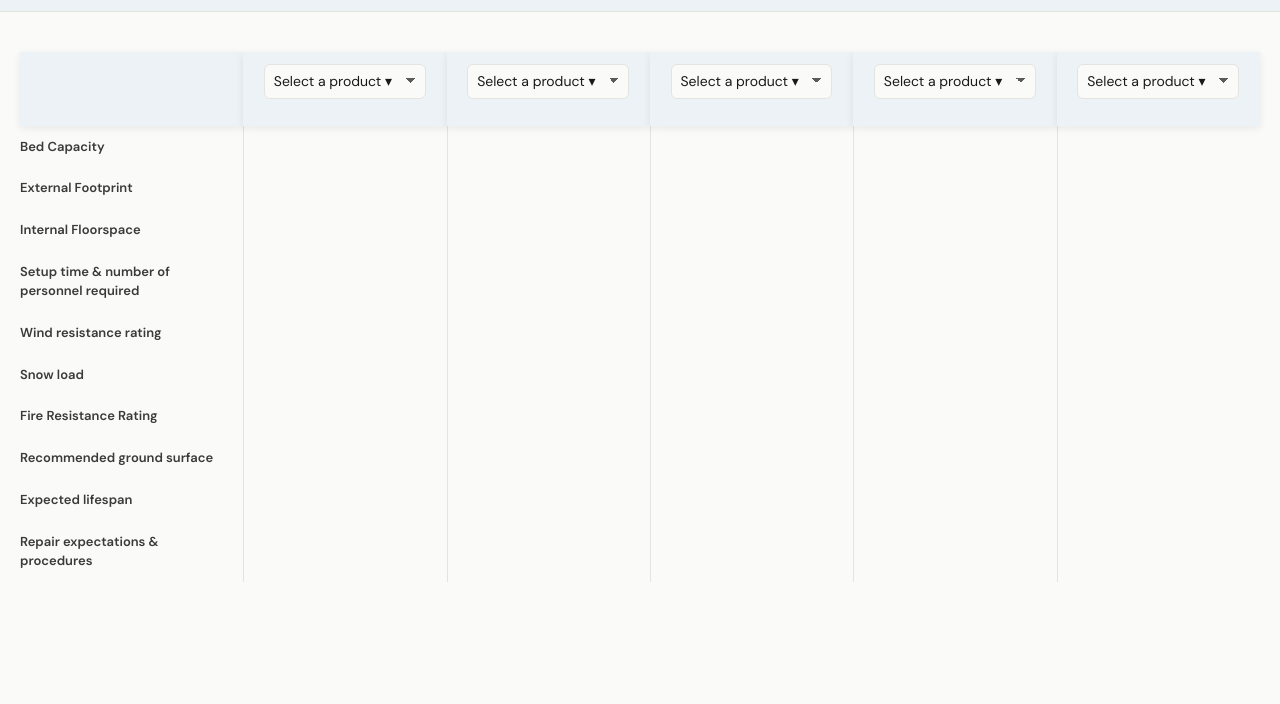
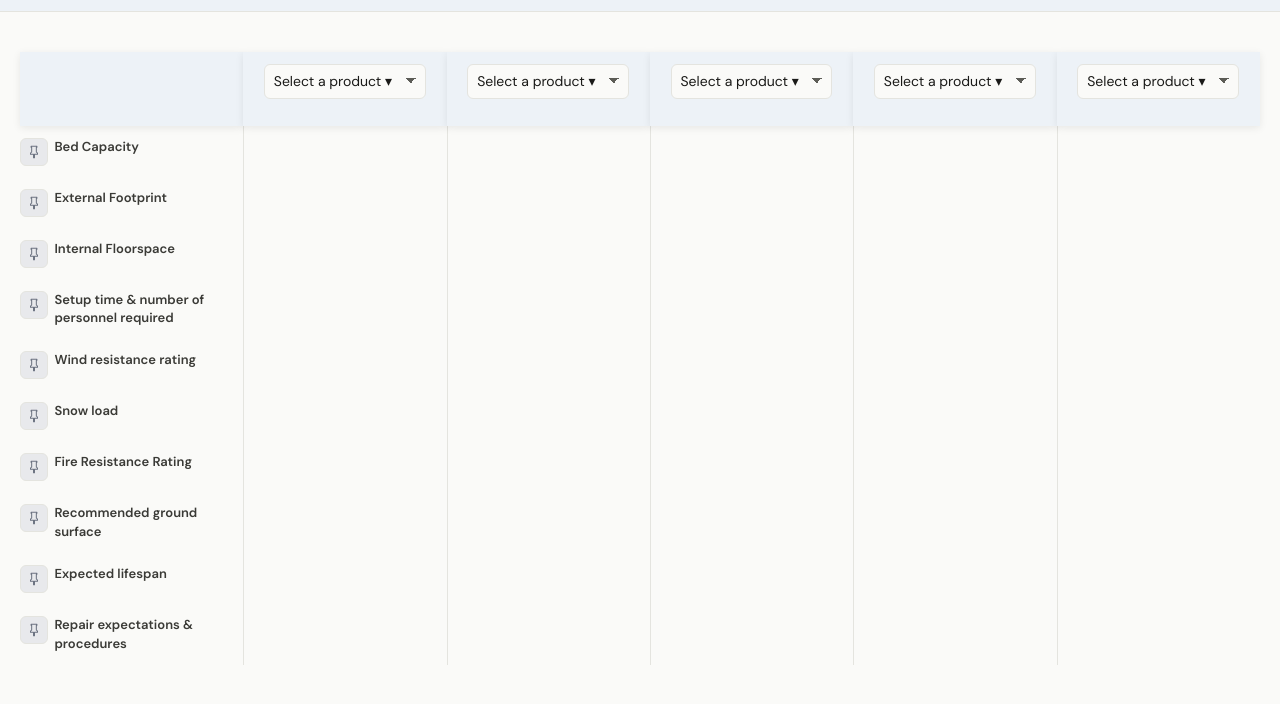
Before and after one commit to jobten13/portable-solution-comparison-tool, a plain HTML site: page index.html in a window 1280 px wide. Shown: the part 80-784 px from the top of the page. Drawn offline with Linux system fonts and the light colour scheme; a web font is replaced by a local one.

Commit message:
Add row pinning (move-to-top, session-only)
Pin button (inline SVG, outline/filled) on every spec row.
Clicking pins a row to the top; pinned rows stack in click
order; re-pin appends as fresh. Click again to unpin (returns
to default specRows position). Session-only, no persistence;
refresh clears all. Full tbody re-render + column re-fill on
toggle. app.js + styles.css.

Co-authored-by: Cursor <cursoragent@cursor.com>

```diff
--- a/app.js
+++ b/app.js
@@ -137,6 +137,46 @@
     popover.style.left = left + 'px';
   }
 
+  function getDisplayRows(specRows, pinnedRowKeys) {
+    var pinnedSet = {};
+    var rowByKey = {};
+    var i;
+    for (i = 0; i < pinnedRowKeys.length; i++) {
+      pinnedSet[pinnedRowKeys[i]] = true;
+    }
+    for (i = 0; i < specRows.length; i++) {
+      rowByKey[specRows[i].key] = specRows[i];
+    }
+    var display = [];
+    for (i = 0; i < pinnedRowKeys.length; i++) {
+      if (rowByKey[pinnedRowKeys[i]]) {
+        display.push(rowByKey[pinnedRowKeys[i]]);
+      }
+    }
+    for (i = 0; i < specRows.length; i++) {
+      if (!pinnedSet[specRows[i].key]) {
+        display.push(specRows[i]);
+      }
+    }
+    return display;
+  }
+
+  function createPinSvg() {
+    var svg = document.createElementNS('http://www.w3.org/2000/svg', 'svg');
+    svg.setAttribute('viewBox', '0 0 24 24');
+    svg.setAttribute('width', '14');
+    svg.setAttribute('height', '14');
+    svg.setAttribute('aria-hidden', 'true');
+    svg.setAttribute('class', 'pin-icon');
+    var path = document.createElementNS('http://www.w3.org/2000/svg', 'path');
+    path.setAttribute(
+      'd',
+      'M16 12V4h1V2H7v2h1v8l-2 2v2h5.2v6h1.6v-6H18v-2l-2-2z'
+    );
+    svg.appendChild(path);
+    return svg;
+  }
+
   function init() {
     var data = window.VPC_COMPARISON_DATA;
     if (
@@ -151,13 +191,63 @@
     var tbody = document.querySelector('[data-spec-body]');
     if (!tbody) return;
 
-    data.specRows.forEach(function (row) {
+    var pinnedRowKeys = [];
+
+    function refillAllColumns() {
+      for (var col = 0; col < 5; col++) {
+        var sel = document.querySelector('[data-product-select="' + col + '"]');
+        if (sel && sel.value) {
+          fillColumn(col, sel.value, data);
+        }
+      }
+    }
+
+    function togglePin(specKey) {
+      var idx = pinnedRowKeys.indexOf(specKey);
+      if (idx === -1) {
+        pinnedRowKeys.push(specKey);
+      } else {
+        pinnedRowKeys.splice(idx, 1);
+      }
+      renderSpecBody();
+      refillAllColumns();
+    }
+
+    function renderSpecBody() {
+      tbody.innerHTML = '';
+      var displayRows = getDisplayRows(data.specRows, pinnedRowKeys);
+      displayRows.forEach(function (row) {
+        var isPinned = pinnedRowKeys.indexOf(row.key) !== -1;
         var tr = document.createElement('tr');
         var tdLabel = document.createElement('th');
         tdLabel.className = 'spec-label-cell';
         tdLabel.scope = 'row';
-      tdLabel.textContent = row.label;
+
+        var inner = document.createElement('div');
+        inner.className = 'spec-label-inner';
+
+        var pinBtn = document.createElement('button');
+        pinBtn.type = 'button';
+        pinBtn.className = 'pin-trigger' + (isPinned ? ' is-pinned' : '');
+        pinBtn.setAttribute('data-pin-trigger', '');
+        pinBtn.setAttribute('data-spec-key', row.key);
+        pinBtn.setAttribute('aria-pressed', isPinned ? 'true' : 'false');
+        pinBtn.setAttribute('aria-label', isPinned ? 'Unpin row' : 'Pin row');
+        pinBtn.appendChild(createPinSvg());
+        pinBtn.addEventListener('click', function (ev) {
+          ev.preventDefault();
+          togglePin(row.key);
+        });
+
+        var labelSpan = document.createElement('span');
+        labelSpan.className = 'spec-label-text';
+        labelSpan.textContent = row.label;
+
+        inner.appendChild(pinBtn);
+        inner.appendChild(labelSpan);
+        tdLabel.appendChild(inner);
         tr.appendChild(tdLabel);
+
         for (var c = 0; c < 5; c++) {
           var td = document.createElement('td');
           td.className = 'value-cell';
@@ -167,6 +257,9 @@
         }
         tbody.appendChild(tr);
       });
+    }
+
+    renderSpecBody();
 
     var selects = document.querySelectorAll('[data-product-select]');
     selects.forEach(function (sel) {
--- a/styles.css
+++ b/styles.css
@@ -218,6 +218,67 @@ body {
   width: 18%;
 }
 
+.spec-label-inner {
+  display: flex;
+  align-items: flex-start;
+  gap: 0.4rem;
+}
+
+.spec-label-text {
+  flex: 1;
+  min-width: 0;
+}
+
+.pin-trigger {
+  flex-shrink: 0;
+  width: 1.75rem;
+  height: 1.75rem;
+  padding: 0;
+  border: 1px solid var(--border);
+  border-radius: 6px;
+  background: var(--accent-soft);
+  color: var(--accent);
+  cursor: pointer;
+  display: inline-flex;
+  align-items: center;
+  justify-content: center;
+}
+
+.pin-trigger svg {
+  display: block;
+}
+
+.pin-trigger svg path {
+  fill: none;
+  stroke: currentColor;
+  stroke-width: 1.75;
+  stroke-linejoin: round;
+  stroke-linecap: round;
+}
+
+.pin-trigger.is-pinned {
+  background: var(--accent);
+  color: var(--surface);
+}
+
+.pin-trigger.is-pinned svg path {
+  fill: currentColor;
+  stroke: currentColor;
+}
+
+.pin-trigger:hover {
+  background: #dde0e5;
+}
+
+.pin-trigger.is-pinned:hover {
+  background: #5a6270;
+}
+
+.pin-trigger:focus-visible {
+  outline: 2px solid var(--accent);
+  outline-offset: 1px;
+}
+
 .value-cell {
   padding: 0.71875rem 0.65rem;
   font-family: "DM Mono", ui-monospace, monospace;
```
Lines whose indentation alone changed are shown as unchanged.
